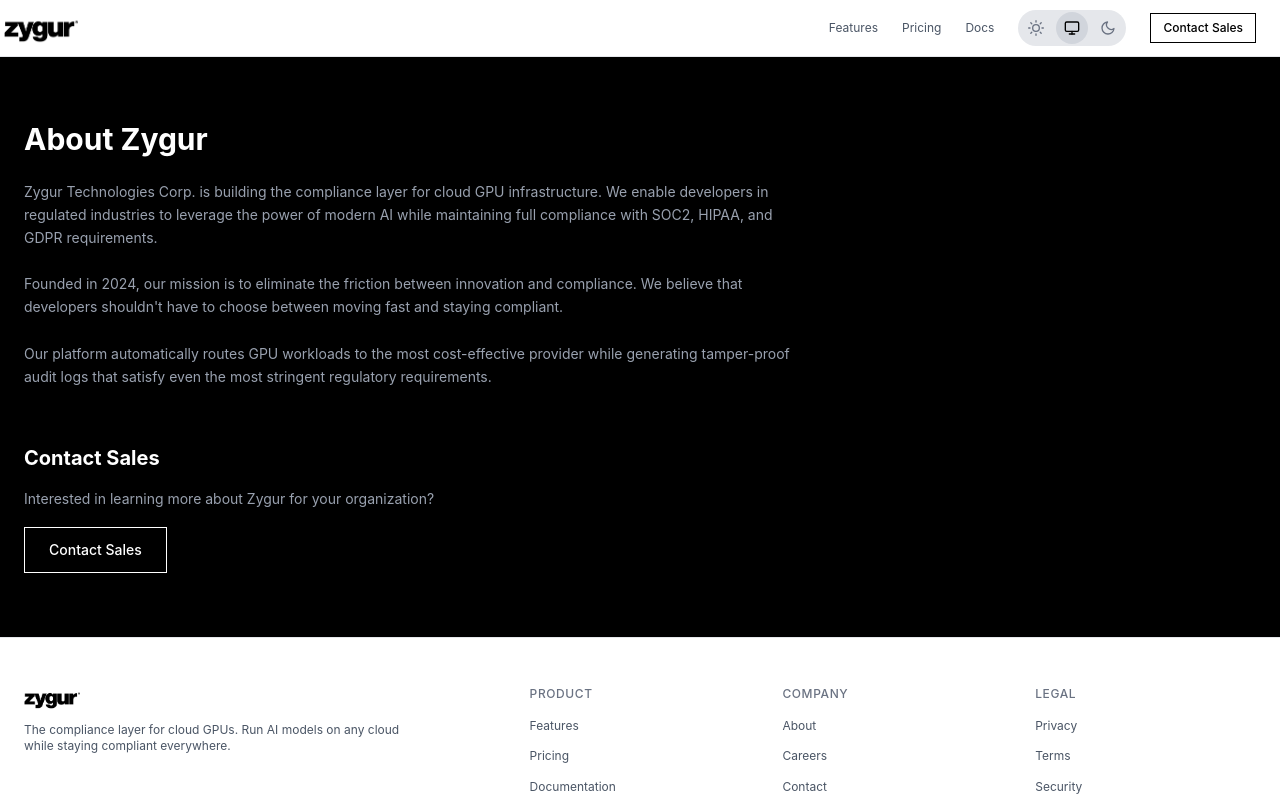
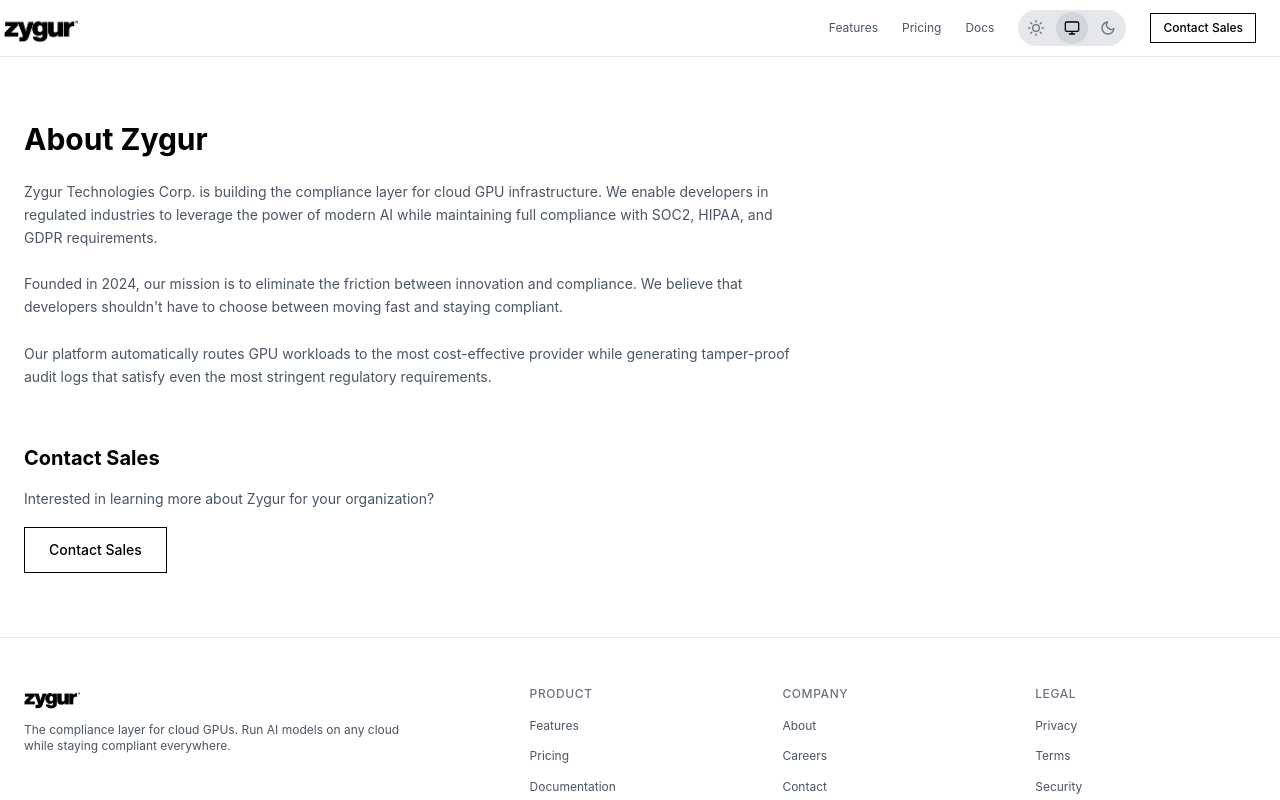
Before and after one commit to aarongwest/zygur, a Next.js app: page /about in a window 1280 px wide. Shown: the top 800 px of the page. Built offline with nearby package versions, Linux system fonts and the light colour scheme.

Commit message:
Fix light mode for all secondary pages (About, Careers, Contact, Privacy, Terms, Security, Compliance)

```diff
--- a/app/about/page.tsx
+++ b/app/about/page.tsx
@@ -3,13 +3,13 @@ import { Footer } from "@/components/Footer";
 
 export default function AboutPage() {
   return (
-    <main className="min-h-screen bg-black text-white">
+    <main className="min-h-screen bg-white dark:bg-black text-black dark:text-white">
       <Navigation />
 
       <div className="max-w-7xl mx-auto px-6 py-16">
-        <h1 className="text-3xl font-bold mb-6 text-white">About Zygur</h1>
+        <h1 className="text-3xl font-bold mb-6 text-black dark:text-white">About Zygur</h1>
 
-        <div className="space-y-6 text-sm text-gray-400 leading-relaxed max-w-3xl">
+        <div className="space-y-6 text-sm text-gray-600 dark:text-gray-400 leading-relaxed max-w-3xl">
           <p>
             Zygur Technologies Corp. is building the compliance layer for cloud GPU infrastructure.
             We enable developers in regulated industries to leverage the power of modern AI while
@@ -27,13 +27,13 @@ export default function AboutPage() {
           </p>
 
           <div className="pt-8">
-            <h2 className="text-xl font-bold mb-4 text-white">Contact Sales</h2>
+            <h2 className="text-xl font-bold mb-4 text-black dark:text-white">Contact Sales</h2>
             <p className="mb-4">
               Interested in learning more about Zygur for your organization?
             </p>
             <a
               href="mailto:sales@zygur.com"
-              className="inline-block border border-white text-white px-6 py-3 text-sm font-medium hover:bg-white hover:text-black transition-colors"
+              className="inline-block border border-black dark:border-white text-black dark:text-white px-6 py-3 text-sm font-medium hover:bg-black hover:text-white dark:hover:bg-white dark:hover:text-black transition-colors"
             >
               Contact Sales
             </a>
```
